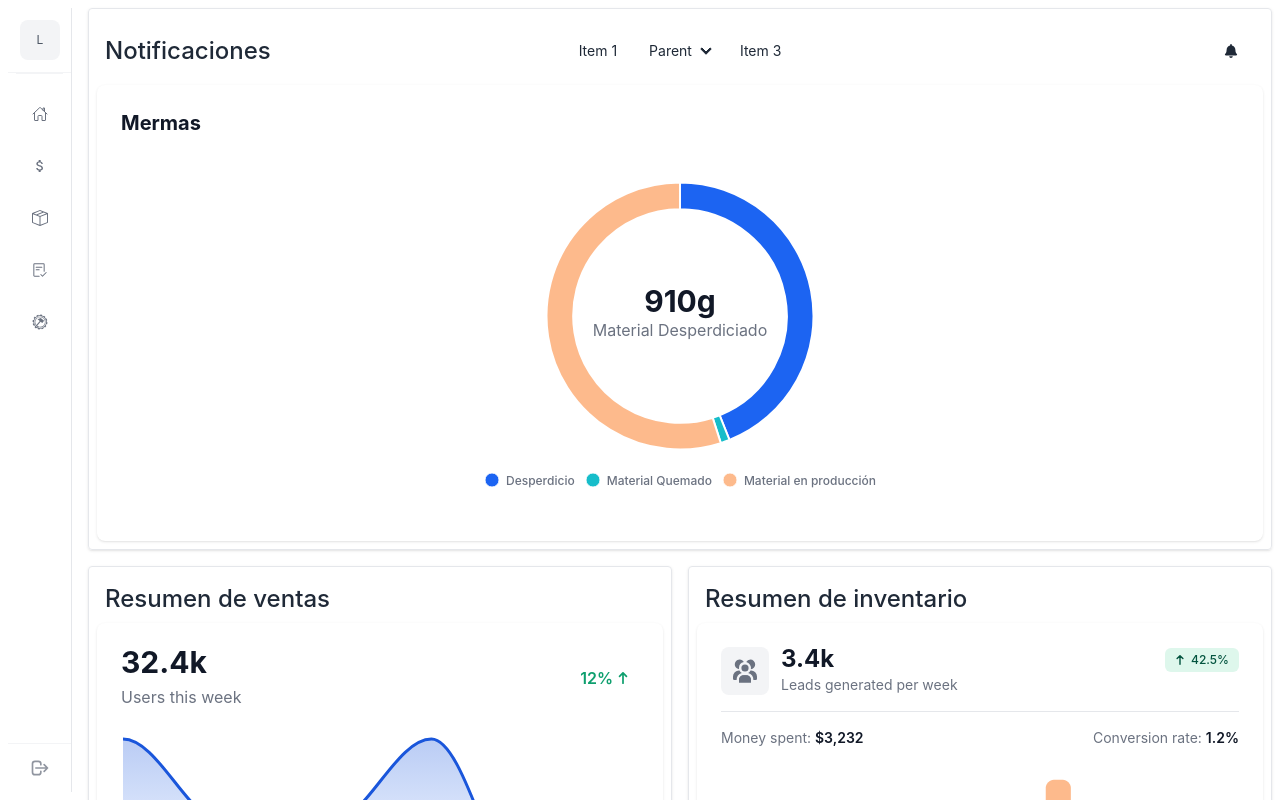
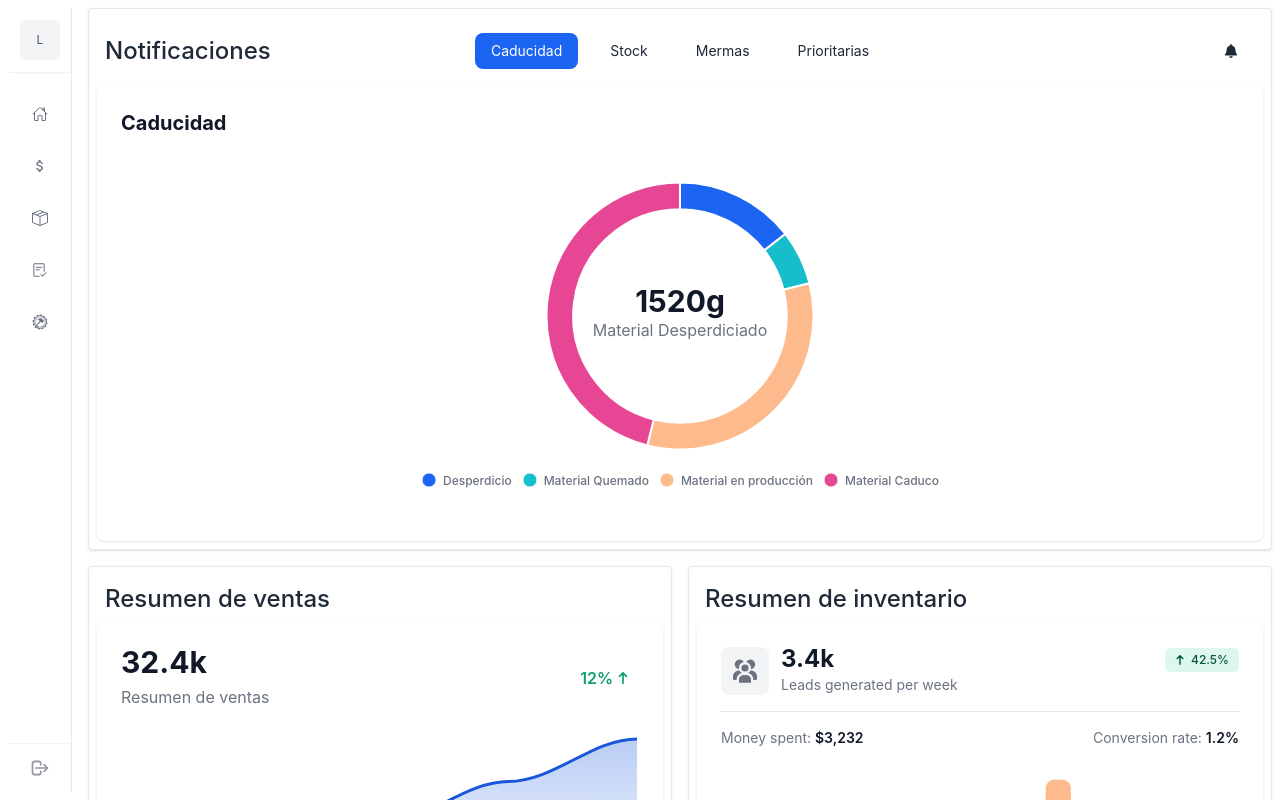
Before and after one commit to ConfleisX01/Don-Galleto, a React (Create React App) app in the folder client_backup/: page /system/dashboard in a window 1280 px wide. Built offline with nearby package versions, Linux system fonts and the light colour scheme.

Commit message:
inicio de funcionalidad

```diff
--- a/client_backup/src/App.js
+++ b/client_backup/src/App.js
@@ -9,6 +9,9 @@ import Dashboard from "./pages/Dashboard";
 import Root from "./pages/Root";
 import Production from "./pages/Production";
 import Mermas from "./pages/Mermas";
+
+import 'react-toastify/dist/ReactToastify.css';
+import { ToastContainer } from 'react-toastify'
 
 function App() {
   const router = createBrowserRouter([
@@ -43,6 +46,7 @@ function App() {
   return (
     <>
       <RouterProvider router={router} />
+      <ToastContainer />
     </>
   )
 }
--- a/client_backup/src/components/charts/AreaChart.jsx
+++ b/client_backup/src/components/charts/AreaChart.jsx
@@ -1,8 +1,14 @@
 import React, { useEffect } from "react";
 import ApexCharts from "apexcharts";
 
-const AreaChart = ({ title, series, categories }) => {
+const AreaChart = ({ title, data, categories, label }) => {
     useEffect(() => {
+        const total = () => {
+            data.forEach(element => {
+                return element = + element
+            });
+        }
+
         const options = {
             chart: {
                 height: "80%",
@@ -48,21 +54,13 @@ const AreaChart = ({ title, series, categories }) => {
             },
             series: [
                 {
-                    name: "Ventas",
-                    data: [65, 64, 64, 65, 63, 64],
+                    name: label,
+                    data: data,
                     color: "#1A56DB",
                 },
             ],
             xaxis: {
-                categories: [
-                    "01 February",
-                    "02 February",
-                    "03 February",
-                    "04 February",
-                    "05 February",
-                    "06 February",
-                    "07 February",
-                ],
+                categories: categories,
                 labels: {
                     show: false,
                 },
@@ -91,7 +89,7 @@ const AreaChart = ({ title, series, categories }) => {
             <div className="flex justify-between">
                 <div>
                     <h5 className="leading-none text-3xl font-bold text-gray-900 dark:text-white pb-2">32.4k</h5>
-                    <p className="text-base font-normal text-gray-500 dark:text-gray-400">Users this week</p>
+                    <p className="text-base font-normal text-gray-500 dark:text-gray-400">{title}</p>
                 </div>
                 <div className="flex items-center px-2.5 py-0.5 text-base font-semibold text-green-500 dark:text-green-500 text-center">
                     12%
--- a/client_backup/src/components/charts/DonutChart.jsx
+++ b/client_backup/src/components/charts/DonutChart.jsx
@@ -1,7 +1,7 @@
 import React, { useEffect, useState } from 'react';
 import ApexCharts from 'apexcharts';
 
-const TrafficCard = ({ title, series, labels, label }) => {
+const DonutChart = ({ title, series, labels, label }) => {
     const [options, setOptions] = useState({
         series: series,
         colors: ["#1C64F2", "#16BDCA", "#FDBA8C", "#E74694"],
@@ -35,9 +35,9 @@ const TrafficCard = ({ title, series, labels, label }) => {
         labels: labels,
         dataLabels: { enabled: false },
         legend: { position: "bottom", fontFamily: "Inter, sans-serif" },
-        yaxis: { labels: { formatter: value => value + "k" } },
+        yaxis: { labels: { formatter: value => value + "g" } },
         xaxis: {
-            labels: { formatter: value => value + "k" },
+            labels: { formatter: value => value + "g" },
             axisTicks: { show: false },
             axisBorder: { show: false },
         },
@@ -65,4 +65,4 @@ const TrafficCard = ({ title, series, labels, label }) => {
     );
 };
 
-export default TrafficCard;
+export default DonutChart;
--- a/client_backup/src/components/dashboard/Navbar.jsx
+++ b/client_backup/src/components/dashboard/Navbar.jsx
@@ -1,6 +1,19 @@
+import { useState } from "react";
 import { FaBell } from "react-icons/fa";
 
-export default function Navbar({ title }) {
+export default function Navbar({ title, sections, sectionSelected }) {
+    const [sectionsItems, setSectionsItems] = useState(sections)
+
+    const selectSection = (item) => {
+        const updatedSection = sectionsItems.map((section) =>
+            section.label === item.label ?
+                { ...section, isSelected: true }
+                : { ...section, isSelected: false }
+        )
+        sectionSelected(updatedSection)
+        setSectionsItems(updatedSection)
+    }
+
     return (
         <div className="navbar">
             <div className="navbar-start">
@@ -36,18 +49,12 @@ export default function Navbar({ title }) {
                 <a className="text-2xl font-medium">{title}</a>
             </div>
             <div className="navbar-center hidden lg:flex">
-                <ul className="menu menu-horizontal px-1">
-                    <li><a>Item 1</a></li>
-                    <li>
-                        <details>
-                            <summary>Parent</summary>
-                            <ul className="p-2">
-                                <li><a>Submenu 1</a></li>
-                                <li><a>Submenu 2</a></li>
-                            </ul>
-                        </details>
-                    </li>
-                    <li><a>Item 3</a></li>
+                <ul className="menu menu-horizontal px-1 gap-x-4">
+                    {
+                        sectionsItems.map((item, index) => {
+                            return <li onClick={() => selectSection(item)} key={index} className={item.isSelected ? 'bg-blue-600 text-white rounded-lg' : ''}><a>{item.label}</a></li>
+                        })
+                    }
                 </ul>
             </div>
             <div className="navbar-end">
--- a/client_backup/src/pages/Dashboard.jsx
+++ b/client_backup/src/pages/Dashboard.jsx
@@ -1,22 +1,84 @@
 import AreaChart from "../components/charts/AreaChart";
 import BarChart from "../components/charts/BarChart";
-import TrafficCard from "../components/charts/DonutChart";
 import Navbar from "../components/dashboard/Navbar";
+import DonutChart from '../components/charts/DonutChart'
+
+import { toast } from 'react-toastify'
+import { useEffect, useState } from "react";
+
+const menu = [
+    {
+        label: 'Caducidad',
+        isSelected: true
+    },
+    {
+        label: 'Stock',
+        isSelected: false
+    },
+    {
+        label: 'Mermas',
+        isSelected: false
+    },
+    {
+        label: 'Prioritarias',
+        isSelected: false
+    }
+]
 
 export default function Dashboard() {
+    const [sectionSelected, setSectionSelected] = useState([])
+    const notify = () => toast.success("Wow so easy!");
+
+    useEffect(() => {
+        console.log(sectionSelected)
+    }, [sectionSelected])
+
     return (
         <>
             <div className="grid grid-cols-1 gap-4 lg:grid-cols-2 lg:gap-4">
                 <div className="p-2 shadow border col-span-1 md:col-span-2 rounded">
                     <div className="w-full">
-                        <Navbar title={'Notificaciones'} />
+                        <Navbar
+                            title={'Notificaciones'}
+                            sections={menu}
+                            sectionSelected={setSectionSelected}
+                        />
                         <div>
-                            <TrafficCard
-                                title={'Mermas'}
-                                series={[400, 10, 500]}
-                                labels={["Desperdicio", "Material Quemado", "Material en producción"]}
-                                label={'Material Desperdiciado'}
-                            />
+                            {
+                                sectionSelected.length === 0 ? (
+                                    <DonutChart
+                                        title={'Caducidad'}
+                                        series={[220, 100, 500, 700]}
+                                        labels={["Desperdicio", "Material Quemado", "Material en producción", "Material Caduco"]}
+                                        label={'Material Desperdiciado'}
+                                    />
+                                ) : sectionSelected[0]?.isSelected ? (
+                                    <DonutChart
+                                        title={'Caducidad'}
+                                        series={[220, 100, 500, 700]}
+                                        labels={["Desperdicio", "Material Quemado", "Material en producción", "Material Caduco"]}
+                                        label={'Material Desperdiciado'}
+                                    />
+                                ) : sectionSelected[1]?.isSelected ? (
+                                    <AreaChart
+                                        title={'Stock'}
+                                        categories={["01 February", "02 February", "03 February", "04 February", "05 February", "06 February", "07 February",]}
+                                        data={[10, 20, 30, 40, 50]}
+                                        label={'Ventas'}
+                                    />
+                                ) : sectionSelected[2]?.isSelected ? (
+                                    <BarChart />
+                                ) : sectionSelected[3]?.isSelected ? (
+                                    <DonutChart
+                                        title={'Prioritarias'}
+                                        series={[220, 100, 500, 700]}
+                                        labels={["Desperdicio", "Material Quemado", "Material en producción", "Material Caduco"]}
+                                        label={'Material Desperdiciado'}
+                                    />
+                                ) : (
+                                    <p>No chart selected</p>
+                                )
+                            }
                         </div>
                     </div>
                 </div>
@@ -24,7 +86,12 @@ export default function Dashboard() {
                     <div className="p-2">
                         <h2 className="font-medium text-2xl">Resumen de ventas</h2>
                     </div>
-                    <AreaChart title={'Resumen de ventas'} />
+                    <AreaChart
+                        title={'Resumen de ventas'}
+                        categories={["01 February", "02 February", "03 February", "04 February", "05 February", "06 February", "07 February",]}
+                        data={[10, 20, 30, 40, 50]}
+                        label={'Ventas'}
+                    />
                 </div>
                 <div className="p-2 shadow border col-span-1 rounded">
                     <div className="p-2">
```
Also changed, not shown: client_backup/src/pages/Root.jsx (+7 -6 lines).
